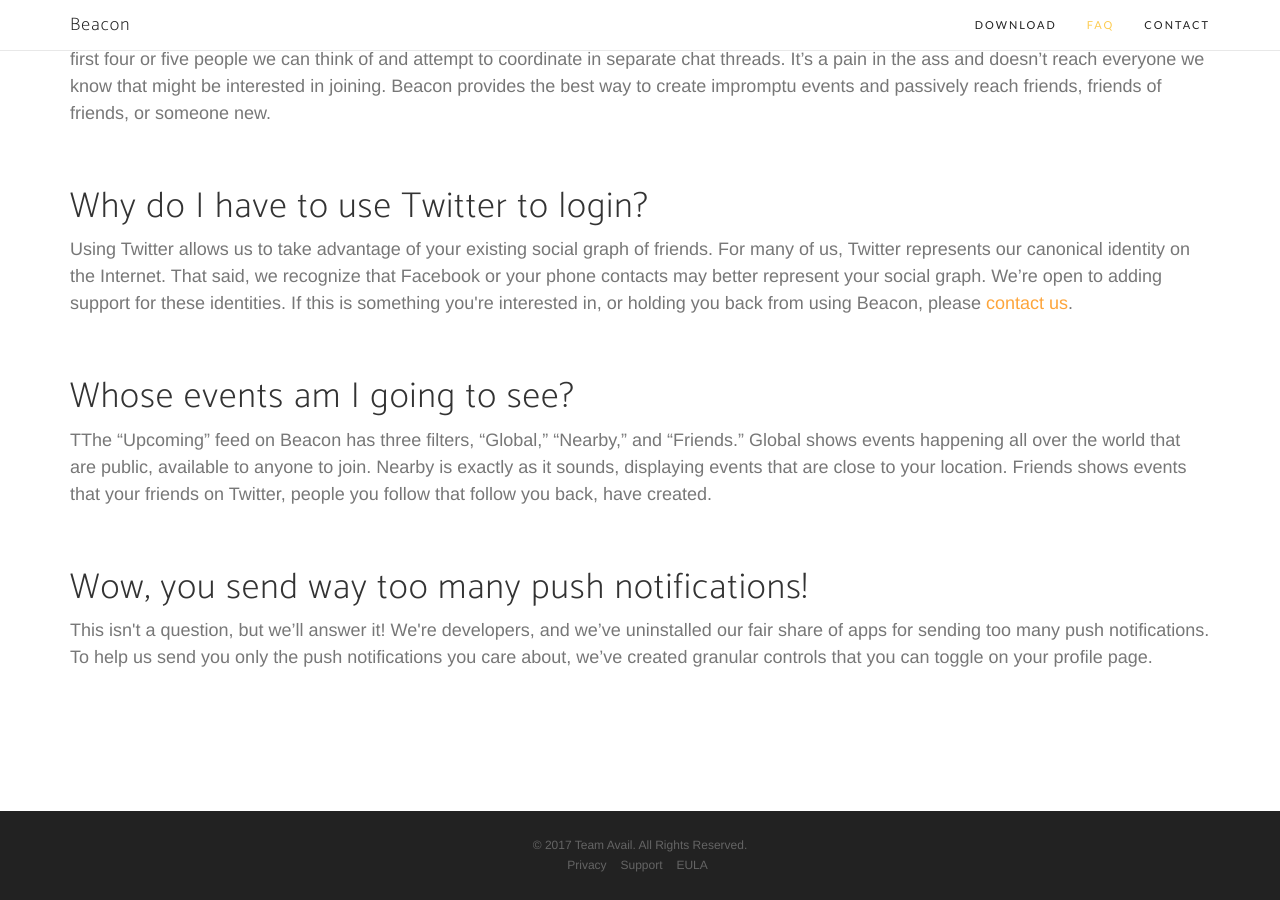
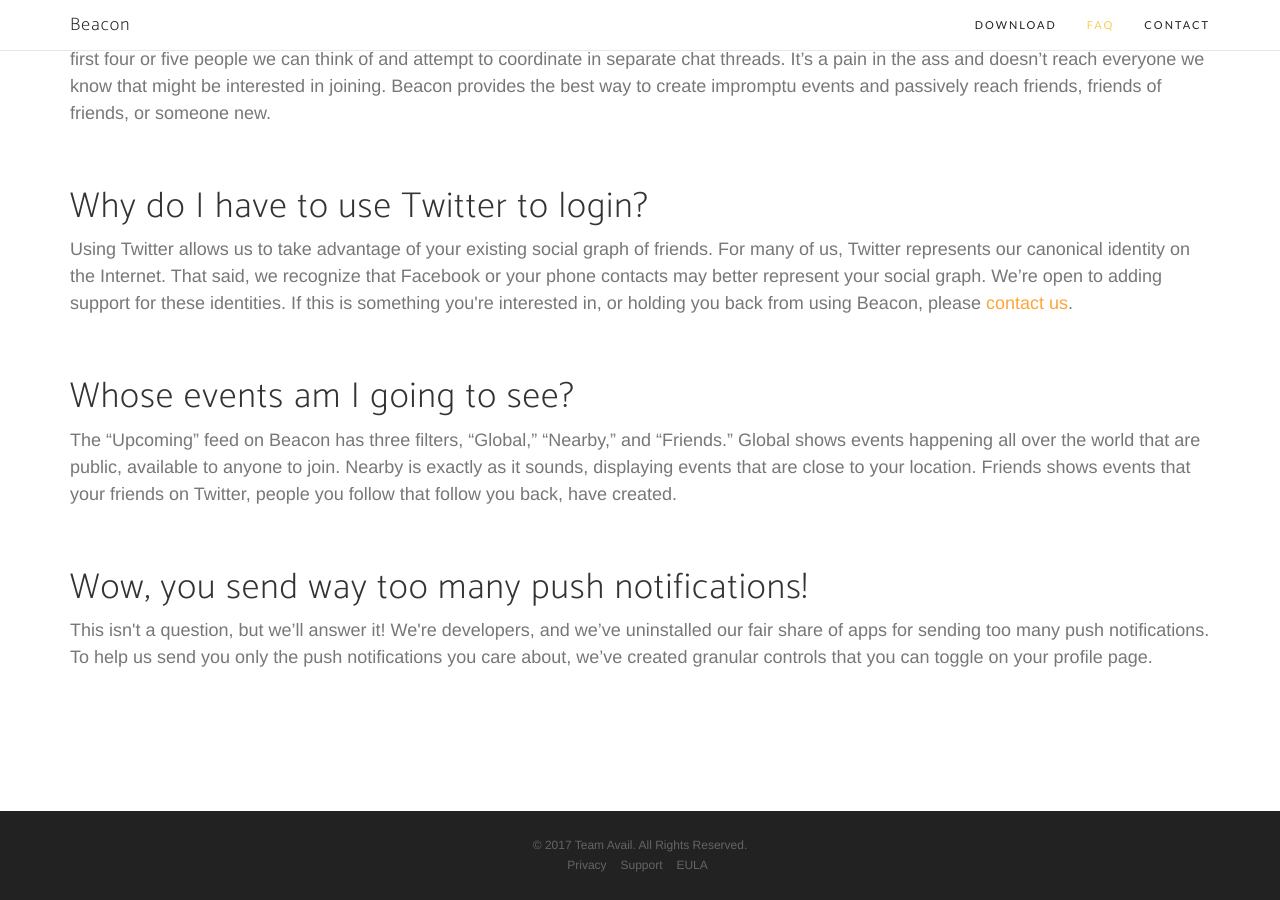
Before and after one commit to ashleynh/beacon-site, a Jekyll site: the page built from index.html, in a window 1280 px wide and 900 px high, scrolled down 1233 px. Built offline with Jekyll 4.4.1, drawn with Linux system fonts in a browser that asks for light colours; nearby versions of some CDN libraries; some web fonts are replaced.

Commit message:
Copy edit.

```diff
--- a/index.html
+++ b/index.html
@@ -61,7 +61,7 @@ title: Home
                         <h1>Why do I have to use Twitter to login?</h1>
                         <p class="text-muted">Using Twitter allows us to take advantage of your existing social graph of friends. For many of us, Twitter represents our canonical identity on the Internet. That said, we recognize that Facebook or your phone contacts may better represent your social graph. We’re open to adding support for these identities. If this is something you're interested in, or holding you back from using Beacon, please <a href="mailto:beacon-app@googlegroups.com">contact us</a>.</p><br>
                         <h1>Whose events am I going to see?</h1>
-                        <p class="text-muted">TThe “Upcoming” feed on Beacon has three filters, “Global,” “Nearby,” and “Friends.” Global shows events happening all over the world that are public, available to anyone to join. Nearby is exactly as it sounds, displaying events that are close to your location. Friends shows events that your friends on Twitter, people you follow that follow you back, have created.</p><br>
+                        <p class="text-muted">The “Upcoming” feed on Beacon has three filters, “Global,” “Nearby,” and “Friends.” Global shows events happening all over the world that are public, available to anyone to join. Nearby is exactly as it sounds, displaying events that are close to your location. Friends shows events that your friends on Twitter, people you follow that follow you back, have created.</p><br>
                         <h1>Wow, you send way too many push notifications!</h1>
                         <p class="text-muted">This isn't a question, but we’ll answer it! We're developers, and we’ve uninstalled our fair share of apps for sending too many push notifications. To help us send you only the push notifications you care about, we’ve created granular controls that you can toggle on your profile page.</p><br>
                 </div>
```
